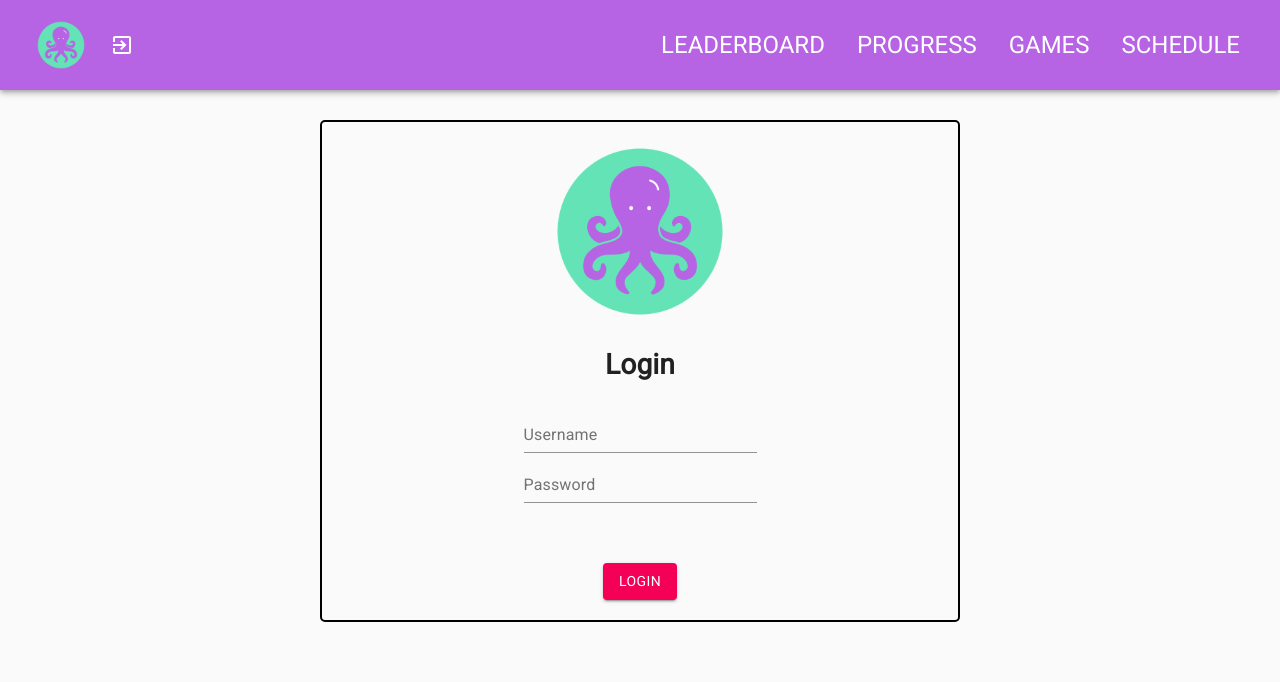
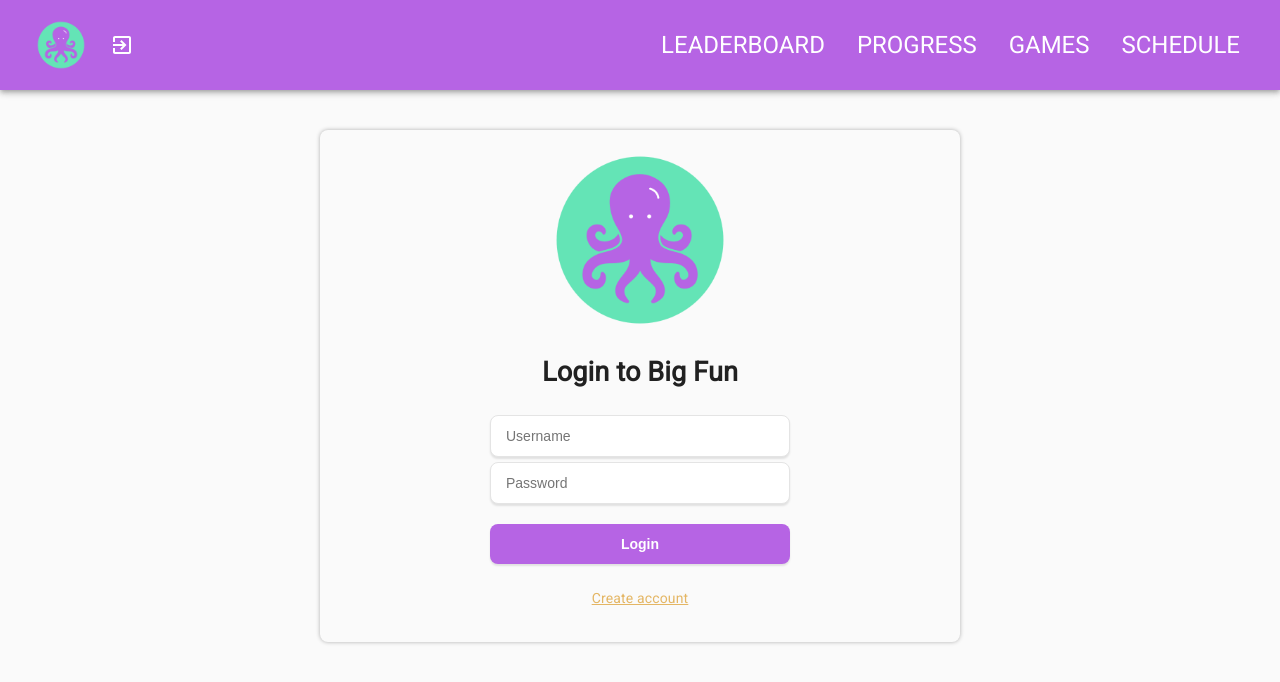
Before and after one commit to callanmurphy/Big-Fun-React-Site, a React (Create React App) app: page / in a window 1280 px wide. Shown: the top 682 px of the page. Built offline with nearby package versions, Linux system fonts and the light colour scheme.

Commit message:
login and create account page styling

```diff
--- a/src/components/App/App.js
+++ b/src/components/App/App.js
@@ -107,7 +107,7 @@ class App extends Component {
   render() {
     return (
       <Router>
-        {this.state.loggedIn ?
+        {/* {this.state.loggedIn ? */}
           <AppBar position='static'>
             <Toolbar className='homenav' ref={this.navref}>
               <List>
@@ -116,18 +116,21 @@ class App extends Component {
                 <img className='sitelogo' src={'/img/icon-circle.png'} alt="Big Fun Logo"/>
                 </IconButton>
               </Link>
-
+              {this.state.loggedIn ?
                 <Link to='/' onClick={() => this.logout()} key='logout'>
                   <IconButton>
                     <ExitToApp className='homebtn' />
                   </IconButton>
                 </Link>
+                : null
+              }
               </List>
               {/* <Link to='/home' key='home'>
                 <IconButton>
                   <HomeIcn className='homebtn' />
                 </IconButton>
               </Link> */}
+              {this.state.loggedIn ?
                 <List className='homenav'>
                   {
                     this.navlinks.map(({ title, path }) => (
@@ -142,10 +145,13 @@ class App extends Component {
                     ))
                   }
                 </List>
+                : null
+              }
             </Toolbar>
           </AppBar>
-          : null
-        }
+          {/* : null
+        } */}
+
 
 
         <Switch>
--- a/src/components/CreateAccount/CreateAccount.css
+++ b/src/components/CreateAccount/CreateAccount.css
@@ -1,34 +1,61 @@
 .centerBox {
-  margin: auto;
-  margin-top: 30px;
+  margin:auto;
+  margin-top: 40px;
+  margin-bottom: 40px;
   width: 50%;
-  border: 2px solid black;
-  border-radius: 5px;
+  border: 0px solid rgb(255, 255, 255);
+  border-radius: 8px;
+  box-shadow: 0 0px 4px 0 rgba(0, 0, 0, 0.3);;
   padding: 20px;
-}
-
-.centerText {
   text-align: center;
 }
 
+.loginLogo {
+  width: 30%;
+}
+
 .submitButton {
-  background-color: white;
-  color: black;
+  background-color: var(--secondary);
+  color: rgb(255, 255, 255);
+  width: 50%;
   padding: 12px 20px;
+  margin-top: 20px;
+  margin-bottom: 10px;
   text-align: center;
-  border: 2px solid black;
-  border-radius: 20px;
+  border: 0px solid var(--secondary);
+  border-radius: 8px;
   font-weight: bold;
   font-size: 14px;
+  cursor:pointer;
+  box-shadow: 0px 2px 2px rgba(0, 0, 0, 0.1);
 }
 
 .submitButton:hover {
-  background-color: black;
+  background-color: #9551bd;
   color: white;
 }
 
 input[type=text], input[type=password] {
-  padding: 12px 20px;
-  margin: 5px;
+  width: 50%;
+  padding: 12px 15px;
+  margin-top: 5px;
+  border: 1px solid #e4e4e4;
+  border-radius: 8px;
+  font-size: 14px;
   box-sizing: border-box;
+  box-shadow: 0px 2px 2px rgba(0, 0, 0, 0.1);
 }
+
+.headingText{
+  font-weight: bold;
+  font-size: 27px;
+}
+
+a.quickLink {
+  color: var(--tertiary);
+  font-size: 14px;
+}
+
+a.quickLink:hover {
+  color: #bd944c;
+}
--- a/src/components/CreateAccount/CreateAccount.js
+++ b/src/components/CreateAccount/CreateAccount.js
@@ -7,6 +7,7 @@ class CreateAccount extends Component {
       this.state = {
           username: '',
           password: '',
+          confirmPassword: '',
       };
       this.handleChange = this.handleChange.bind(this);
       this.handleSubmit = this.handleSubmit.bind(this);
@@ -22,21 +23,32 @@ class CreateAccount extends Component {
 
   handleSubmit(e){
       e.preventDefault();
-      alert("Account successfully created for: " + this.state.username);
+      if(this.state.password == this.state.confirmPassword){
+        // alert("Account successfully created for: " + this.state.username);
         window.location.href = "/";
+      }
+      else{
+        alert("Passwords don't match");
+      }
   }
 
   render() {
 
     return (
-    <div class='centerBox centerText'>
-      <h1>Create Account</h1>
+      <div className="centerBox">
+        <img className='loginLogo' src={'/img/icon-circle.png'} alt="Big Fun Logo"/>
+        <h1 className='headingText'>Create Account</h1>
         <form name='registerForm' onSubmit={this.handleSubmit}>
-        <input type="text" id='username' placeholder='Username' value={this.state.username} onChange={this.handleChange.bind(this)} />
+          <input required id='username' placeholder='Username' type='text' value={this.state.username} onChange={this.handleChange.bind(this)} />
           <br/>
-        <input type="password" id='password' placeholder='Password' value={this.state.password} onChange={this.handleChange.bind(this)} />
-        <br/><br/>
-        <input type="submit" class='submitButton' value="Register"/>
+          <input required id='password' placeholder='Password' type='password' value={this.state.password} onChange={this.handleChange.bind(this)} />
+          <br/>
+          <input required id='confirmPassword' placeholder='Confirm password' type='password' value={this.state.confirmPassword} onChange={this.handleChange.bind(this)} />
+          <br/>
+          <button id='submit' type="submit" className='submitButton'>Sign up</button>
+          <div>
+            <p><a className='quickLink' href='/login'>Have an account?</a></p>
+          </div>
         </form>
       </div>
       );
--- a/src/components/Login/Login.css
+++ b/src/components/Login/Login.css
@@ -1,13 +1,12 @@
 .centerBox {
-  margin: auto;
-  margin-top: 30px;
+  margin:auto;
+  margin-top: 40px;
+  margin-bottom: 40px;
   width: 50%;
-  border: 2px solid black;
-  border-radius: 5px;
+  border: 0px solid rgb(255, 255, 255);
+  border-radius: 8px;
+  box-shadow: 0 0px 4px 0 rgba(0, 0, 0, 0.3);;
   padding: 20px;
-}
-
-.centerText {
   text-align: center;
 }
 
@@ -16,27 +15,47 @@
 }
 
 .submitButton {
-  background-color: white;
-  color: black;
+  background-color: var(--secondary);
+  color: rgb(255, 255, 255);
+  width: 50%;
   padding: 12px 20px;
+  margin-top: 20px;
+  margin-bottom: 10px;
   text-align: center;
-  border: 2px solid black;
-  border-radius: 20px;
+  border: 0px solid var(--secondary);
+  border-radius: 8px;
   font-weight: bold;
   font-size: 14px;
+  cursor:pointer;
+  box-shadow: 0px 2px 2px rgba(0, 0, 0, 0.1);
 }
 
 .submitButton:hover {
-  background-color: black;
+  background-color: #9551bd;
   color: white;
 }
 
 input[type=text], input[type=password] {
-  padding: 12px 20px;
-  margin: 5px;
+  width: 50%;
+  padding: 12px 15px;
+  margin-top: 5px;
+  border: 1px solid #e4e4e4;
+  border-radius: 8px;
+  font-size: 14px;
   box-sizing: border-box;
+  box-shadow: 0px 2px 2px rgba(0, 0, 0, 0.1);
 }
 
-.buttonTest {
-  color:aqua;
+.headingText{
+  font-weight: bold;
+  font-size: 27px;
 }
+
+a.quickLink {
+  color: var(--tertiary);
+  font-size: 14px;
+}
+
+a.quickLink:hover {
+  color: #bd944c;
+}
--- a/src/components/Login/Login.js
+++ b/src/components/Login/Login.js
@@ -1,7 +1,7 @@
 import React, { Component } from "react";
 import './Login.css';
-import { Button, TextField, Box, Paper } from '@material-ui/core';
-
+// import { Button, TextField, Box, Paper } from '@material-ui/core';
+// import Alert from '@material-ui/lab/Alert';
 
 class Login extends Component {
   constructor(props){
@@ -24,24 +24,36 @@ class Login extends Component {
 
   handleSubmit(e){
       e.preventDefault();
-      alert(this.state.username + " logged in successfully");
-      this.props.login(this.state.username, this.state.password)
-      window.location.href = "/home";
+      if(this.state.username.match("^[a-zA-Z0-9]{1,20}$") != null){
+        // <Alert severity="success">{ this.state.username } + " logged in successfully"</Alert>
+        // alert(this.state.username + " logged in successfully");
+        this.props.login(this.state.username, this.state.password)
+        window.location.href = "/home";
+      }
+      else {
+        alert("Login error");
+      }
   }
 
   render() {
 
     return (
-    <div className="centerBox centerText">
+    <div className="centerBox">
     {/* <Paper variant="prop" className='centerText' elevation={3}> */}
       <img className='loginLogo' src={'/img/icon-circle.png'} alt="Big Fun Logo"/>
-      <h1>Login</h1>
+      <h1 className='headingText'>Login to Big Fun</h1>
       <form name='registerForm' onSubmit={this.handleSubmit}>
-        <TextField label='Username' id='username' value={this.state.username} onChange={this.handleChange.bind(this)} />
+        {/* <TextField required label='Username' id='username' value={this.state.username} onChange={this.handleChange.bind(this)} /> */}
+        <input required id='username' placeholder='Username' type='text' value={this.state.username} onChange={this.handleChange.bind(this)} />
+        {/* <TextField required label='Password' id='password' type='password' value={this.state.password} onChange={this.handleChange.bind(this)} /> */}
         <br/>
-        <TextField label='Password' id='password' type='password' value={this.state.password} onChange={this.handleChange.bind(this)} />
-        <br/><br/><br/><br/>
-        <Button variant="contained" type="submit" color='secondary'>Login</Button>
+        {/* <Button variant="contained" className='submitButton' type="submit" color='primary'>Login</Button> */}
+        <input required id='password' placeholder='Password' type='password' value={this.state.password} onChange={this.handleChange.bind(this)} />
+        <br/>
+        <button id='submit' type="submit" className='submitButton'>Login</button>
+        <div>
+          <p><a className='quickLink' href='/createaccount'>Create account</a></p>
+        </div>
       </form>
     {/* </Paper> */}
     </div>
```
Lines whose indentation alone changed are shown as unchanged.
